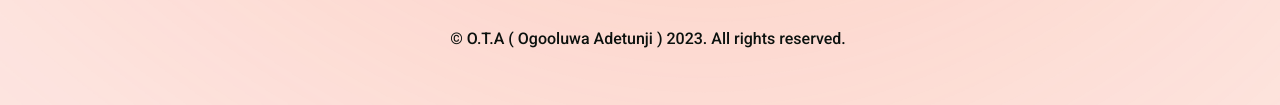
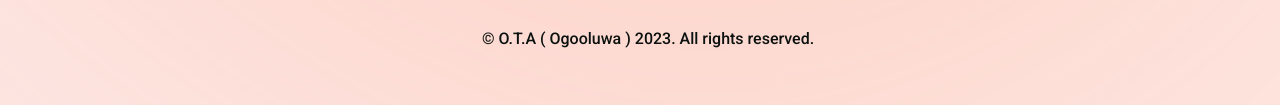
Before and after one commit to ota200/folio, a plain HTML site: page a.html in a window 1280 px wide. Shown: the part 691-796 px from the top of the page. Drawn offline with Linux system fonts and the light colour scheme.

Commit message:
0.3.5 I think? copywrite

```diff
--- a/a.html
+++ b/a.html
@@ -72,7 +72,7 @@
 
 
         <div style="position: absolute;top:90%; margin:0; width:100%; text-align: center;">
-            <span>© O.T.A ( Ogooluwa Adetunji ) 2023. All rights reserved.</span>
+            <span>© O.T.A ( Ogooluwa ) 2023. All rights reserved.</span>
 
         </div>
 
```
Also changed, not shown: index.html (+1 -1 lines), p.html (+1 -1 lines).
